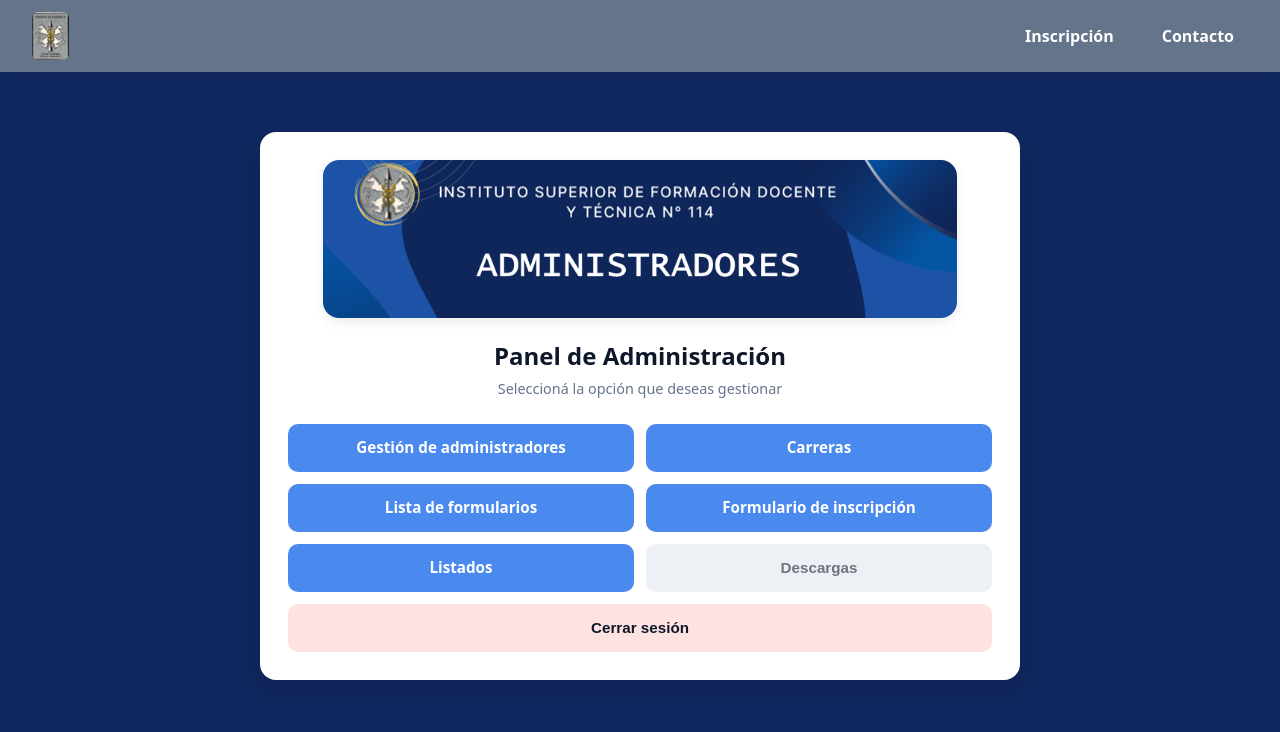
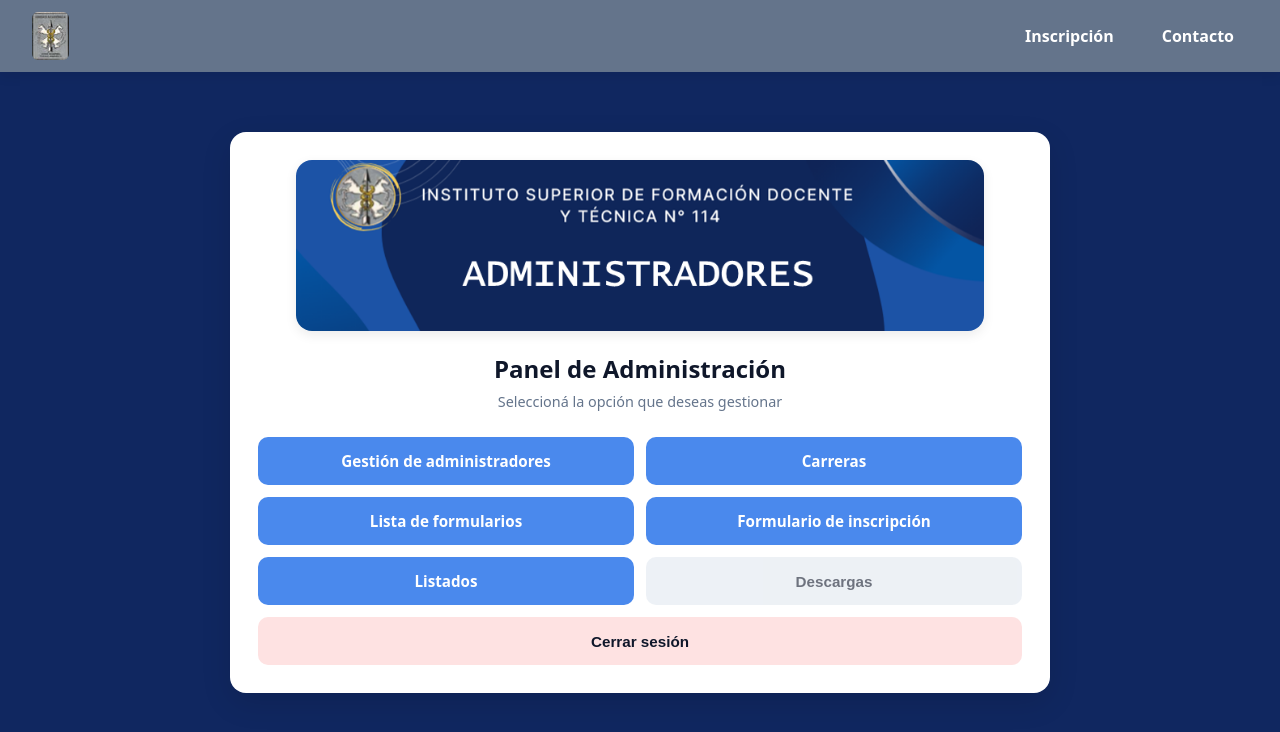
Before and after one commit to Isaacjesusacevedo/PaginaWebTupacAmaru, a Vue app in the folder Frontend/: page / in a window 1280 px wide. Shown: the top 732 px of the page. Built offline with nearby package versions, Linux system fonts and the light colour scheme; no server answers; sample sign-in values are in the browser's storage; a web font is replaced by a local one.

Commit message:
fix: card-center ancho óptimo (max-width: 820px)

```diff
--- a/Frontend/src/assets/css/components/card.css
+++ b/Frontend/src/assets/css/components/card.css
@@ -70,7 +70,7 @@
 .card-center {
   margin-left: auto;
   margin-right: auto;
-  max-width: 760px;
+  max-width: 820px;
 }
 
 /* Card por defecto para el dashboard: más angosto */
```
